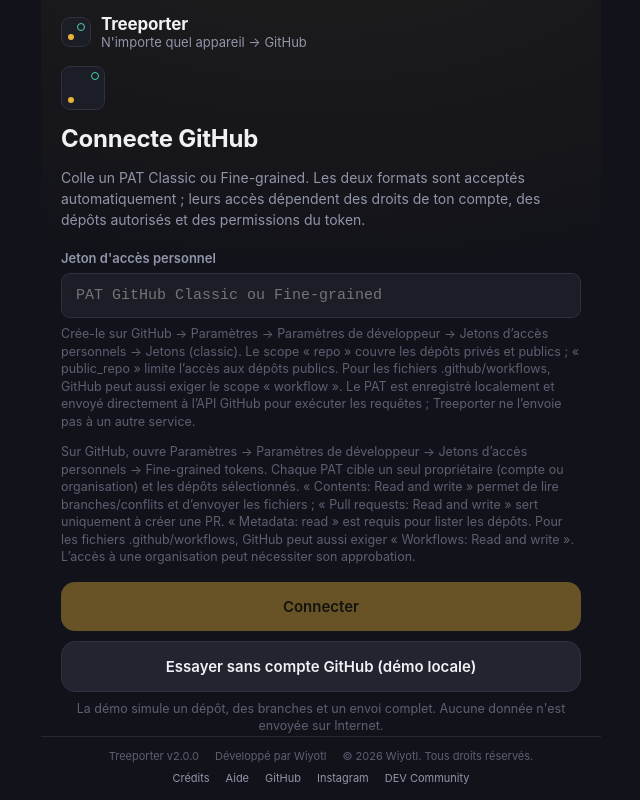
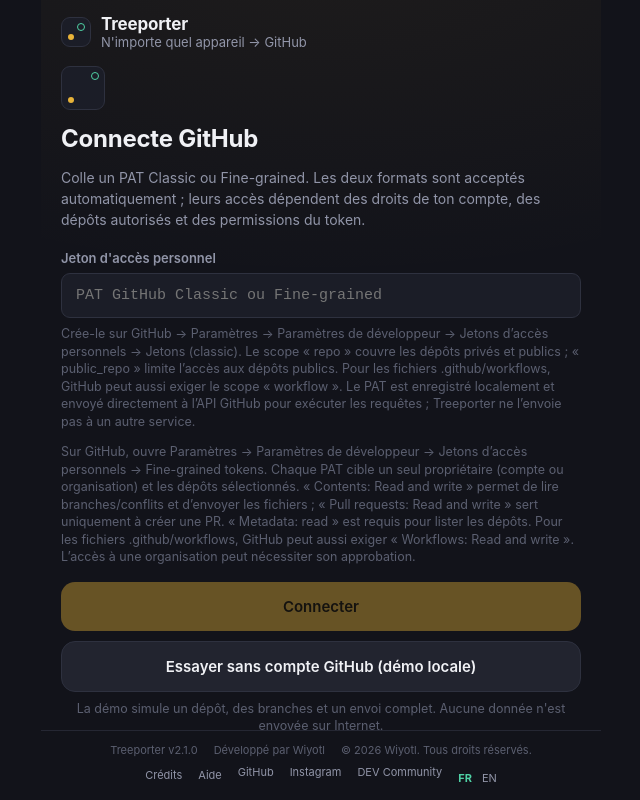
Before and after one commit to WIYOTL/Treeporter-main, a React (Vite) app: page / in a window 1280 px wide. Shown: the whole page, without its empty margins (319-959 px from the left). Built offline with nearby package versions, Linux system fonts and the light colour scheme.

Commit message:
feat: ajouter le sélecteur de langue FR/EN dans le footer

```diff
--- a/src/components/AppFooter.tsx
+++ b/src/components/AppFooter.tsx
@@ -1,3 +1,5 @@
+import { LanguageSwitcher } from './LanguageSwitcher'
+
 interface Props {
   onCredits: () => void
   onHelp: () => void
@@ -10,7 +12,7 @@
   return (
     <footer className="app-footer">
       <div className="app-footer-meta">
-        <span>Treeporter v2.0.0</span>
+        <span>Treeporter v2.1.0</span>
         <span>Développé par Wiyotl</span>
         <span>© 2026 Wiyotl. Tous droits réservés.</span>
       </div>
@@ -61,6 +63,8 @@
         >
           DEV Community
         </a>
+
+        <LanguageSwitcher />
       </nav>
     </footer>
   )
```
